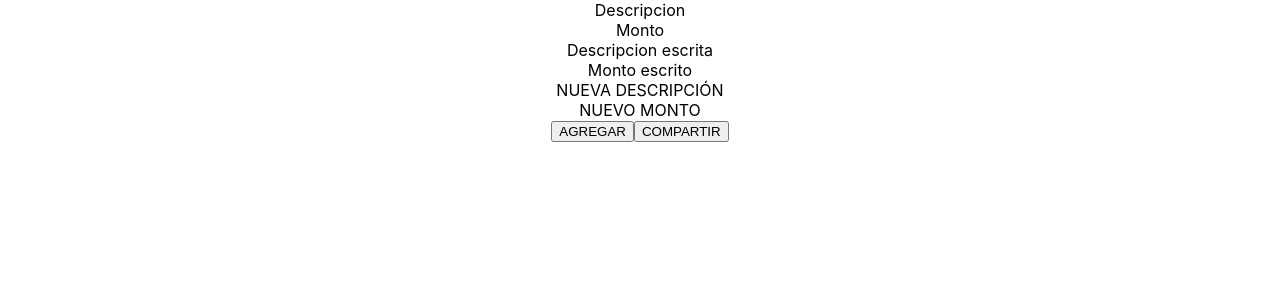
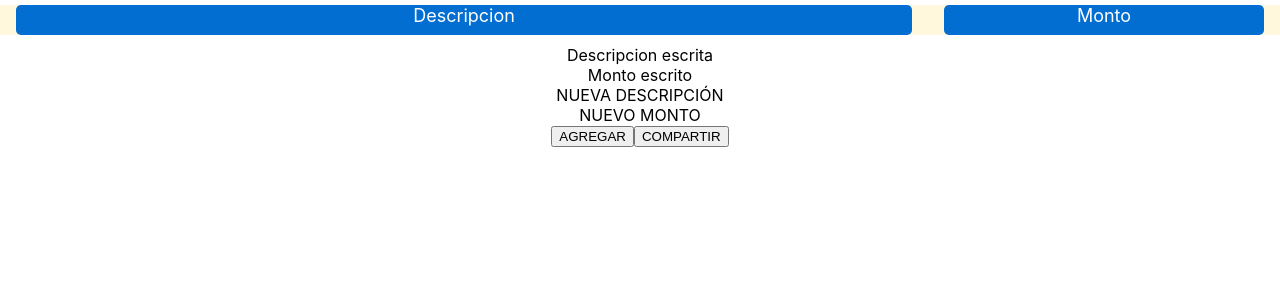
Before and after one commit to moctezumadaniel/MDTickets, a React (Create React App) app: page / in a window 1280 px wide. Shown: the top 300 px of the page. Built offline with nearby package versions, Linux system fonts and the light colour scheme.

Commit message:
flexbox, and main colors of Top indicator

```diff
--- /dev/null
+++ b/src/MainTicket.css
@@ -0,0 +1,26 @@
+.MainTicketContainer{
+    background-color:cornsilk;
+    display: flex;
+    flex-direction: row;
+    height: 30px;
+    justify-content: space-around;
+    margin-top: 5px;
+    margin-bottom: 10px;
+}
+
+.Description{
+    background: #026ED2;
+    color: white;
+    width: 70%;
+    border-radius: 5px;
+    font-size: large;
+
+}
+
+.Amount{
+    background: #026ED2;
+    color: white;
+    width: 25%;
+    border-radius: 5px;
+    font-size: large;
+}
--- a/src/MainTicket.js
+++ b/src/MainTicket.js
@@ -1,10 +1,10 @@
-import { render } from "@testing-library/react"
 
+import "./MainTicket.css";
 function MainTicket (){
     return(
-        <div>
-            <div>Descripcion</div>
-            <div>Monto</div>
+        <div className="MainTicketContainer">
+            <div className="Description">Descripcion</div>
+            <div className="Amount">Monto</div>
         </div>
     );
 }
```
